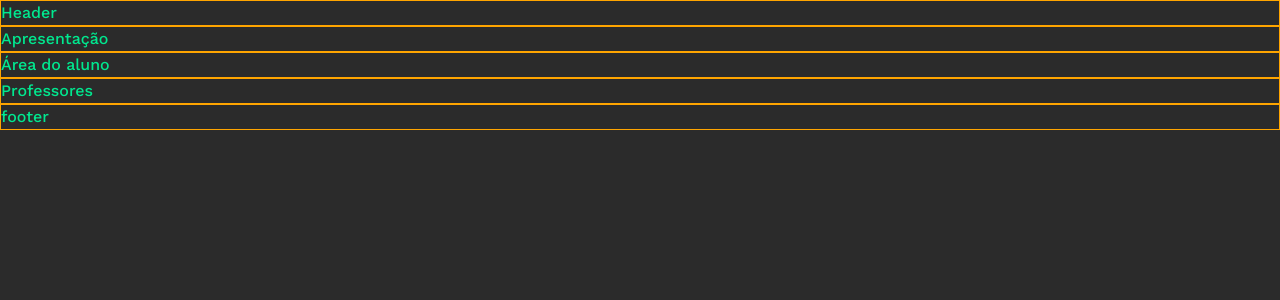
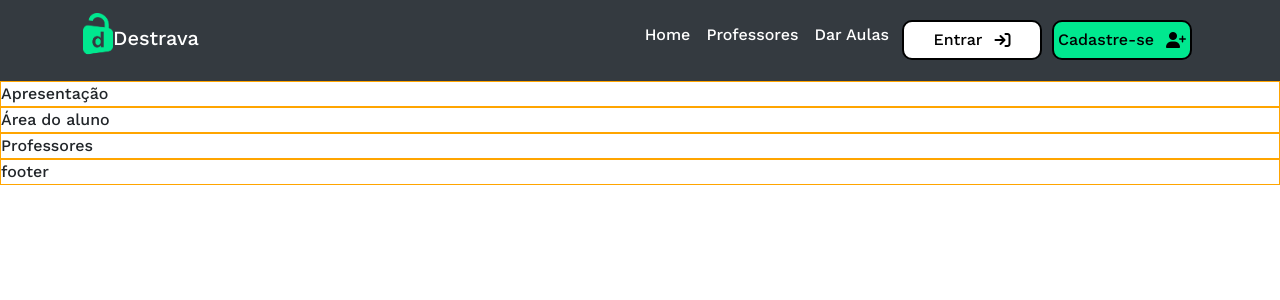
Before and after one commit to Adrielson/destrava, a PHP site: page / in a window 1280 px wide. Shown: the top 300 px of the page. Run offline with PHP 8.4, Linux system fonts and the light colour scheme; some libraries are stand-ins or nearby versions.

Commit message:
adicionei o cabeçalho
Foi adicionado o header.php e header.css. E importação do kit fontawesome para os icones.

```diff
--- /dev/null
+++ b/css/header.css
@@ -0,0 +1,46 @@
+:root {
+    --color-black: #000000;
+    --color-grey1: #2B2B2B;
+    --color-grey2: #F4F4F4;
+    --color-white: #FFFFFF ;
+    --color-green: #00E88F;
+    --color-purple: #9747FF ;
+  }
+
+.btn-entrar {
+  display: flex;
+  flex-direction: row;
+  justify-content: center;
+  align-items: center;
+  gap: 12px;
+  padding: 0px 2px;
+  height: 40px;
+  width: 140px;
+  background: var(--color-white);
+
+
+  /* Background - Primary */
+  border: 2px solid var(--color-black);
+  border-radius: 10px;
+  margin: 5px 5px;
+  /* font-family: 'Work Sans', sans-serif; */
+
+}
+
+.btn-cadastrar {
+  display: flex;
+  flex-direction: row;
+  justify-content: center;
+  align-items: center;
+  gap: 12px;
+  padding: 0px 2px;
+  height: 40px;
+  width: 140px;
+  background: var(--color-green);
+
+  /* Background - Primary */
+  border: 2px solid var(--color-black);
+  border-radius: 10px;
+  margin: 5px 5px;
+  /* font-family: 'Work Sans', sans-serif; */
+}
--- a/css/styles.css
+++ b/css/styles.css
@@ -5,6 +5,10 @@
   --color-white: #FFFFFF ;
   --color-green: #00E88F;
   --color-purple: #9747FF ;
+}
+
+.borda {
+  border: 1px solid orange;
 }
 
 * {
@@ -15,11 +19,5 @@
   outline: 0;
   font-weight: 500;
   box-sizing: border-box;
-  font-family: 'Work Sans';
-  background-color: var(--color-grey1);
-  color: var(--color-green);
+  font-family: 'Work Sans', sans-serif;
 }
-
-.borda {
-  border: 1px solid orange;
-}
--- /dev/null
+++ b/header.php
@@ -0,0 +1,34 @@
+<header id="header" class="">
+  <!-- Imagem e texto -->
+  <nav class="navbar navbar-expand-lg navbar-dark bg-dark">
+    <div class="container-fluid col-11 m-auto">
+      <a class="navbar-brand" href="#"><img src="img/logo2.png" width="30" />Destrava</a>
+      <button class="navbar-toggler" type="button" data-bs-toggle="collapse" data-bs-target="#navbarSupportedContent"
+        aria-controls="navbarSupportedContent" aria-expanded="false" aria-label="Toggle navigation">
+        <i class="fa-solid fa-bars"></i>
+      </button>
+      <div class="collapse navbar-collapse justify-content-end" id="navbarSupportedContent">
+        <ul class="navbar-nav me-auto mb-2 mb-lg-0">
+          <li class="nav-item">
+            <a class="nav-link active" aria-current="page" href="#home">Home</a>
+          </li>
+          <li class="nav-item">
+            <a class="nav-link active" href="#professores">Professores</a>
+          </li>
+          <li class="nav-item">
+            <a class="nav-link active" href="#daraulas">Dar Aulas</a>
+          </li>
+          <li class="nav-item">
+            <button class="btn-entrar">
+              Entrar <i class="fa-solid fa-arrow-right-to-bracket"></i>
+            </button>
+          </li>
+          <li class="nav-item">
+            <button class="btn-cadastrar">
+              Cadastre-se <i class="fa-solid fa-user-plus"></i>
+            </button>
+          </li>
+      </div>
+    </div>
+  </nav>
+</header>
--- a/index.php
+++ b/index.php
@@ -15,6 +15,8 @@
   <link href="https://fonts.googleapis.com/css2?family=Work+Sans:wght@200;300;500;800&display=swap" rel="stylesheet">
 
   <link rel="stylesheet" href="./css/styles.css">
+  <link rel="stylesheet" href="css/header.css">
+
 
   <link rel="stylesheet" href="https://cdn.jsdelivr.net/npm/bootstrap@4.3.1/dist/css/bootstrap.min.css"
     integrity="sha384-ggOyR0iXCbMQv3Xipma34MD+dH/1fQ784/j6cY/iJTQUOhcWr7x9JvoRxT2MZw1T" crossorigin="anonymous">
@@ -27,7 +29,9 @@
 </head>
 
 <body>
-  <div class="header borda">Header</div>
+<?php
+include_once 'header.php';
+?>
 
   <content>
     <div class="apresentacao borda">Apresentação</div>
@@ -40,4 +44,7 @@
   </footer>
 </body>
 
+<!-- Importação kit de icones fontawesome -->
+<script src="https://kit.fontawesome.com/84532cf285.js" crossorigin="anonymous"></script>
+
 </html>
```
Also changed, not shown: img/logo2.png (added), img/logo_destrava.png (added).
